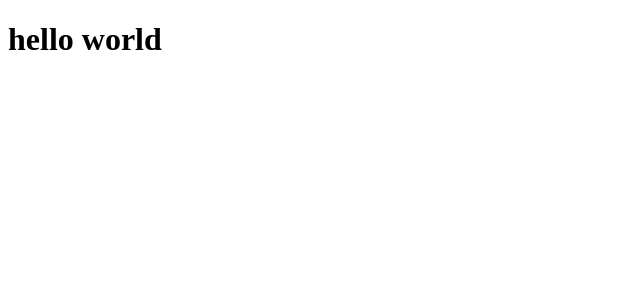
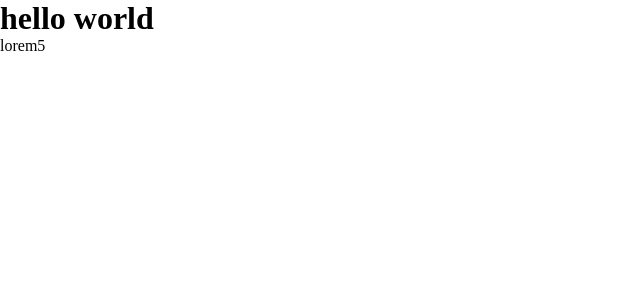
Before and after one commit to Adriann77/MemoryGame, a React (Vite) app: page / in a window 1280 px wide. Shown: the top 300 px of the page, without its empty margins (0-640 px from the left). Built offline with nearby package versions, Linux system fonts and the light colour scheme.

Commit message:
add scss

```diff
--- a/package.json
+++ b/package.json
@@ -22,6 +22,8 @@
     "eslint": "^8.55.0",
     "eslint-plugin-react-hooks": "^4.6.0",
     "eslint-plugin-react-refresh": "^0.4.5",
+    "sass": "^1.69.6",
+    "scss": "^0.2.4",
     "typescript": "^5.2.2",
     "vite": "^5.0.8"
   }
--- a/src/App.tsx
+++ b/src/App.tsx
@@ -1,14 +1,15 @@
-import { useState } from 'react'
-import reactLogo from './assets/react.svg'
-import viteLogo from '/vite.svg'
-import './App.css'
+
+
 
 function App() {
 
 
   return (
     <>
-    <h1>hello world</h1>
+      <h1>hello world</h1>
+      <div>
+        <p>lorem5</p>
+      </div>
     </>
   )
 }
--- /dev/null
+++ b/src/index.scss
@@ -0,0 +1,5 @@
+*{
+    box-sizing: border-box;
+    margin: 0;
+    padding: 0;
+}
--- a/src/main.tsx
+++ b/src/main.tsx
@@ -1,7 +1,7 @@
 import React from 'react'
 import ReactDOM from 'react-dom/client'
 import App from './App.tsx'
-import './index.css'
+import './index.scss'
 
 ReactDOM.createRoot(document.getElementById('root')!).render(
   <React.StrictMode>
```
Also changed, not shown: src/App.css (deleted), src/index.css (deleted), 1 other file (tests, documents, lock files or other folders).
